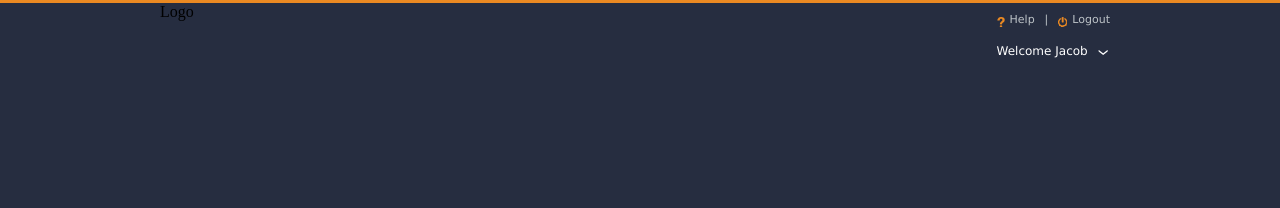
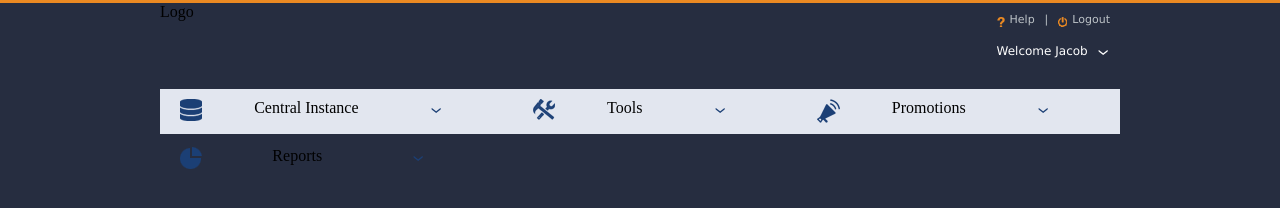
Before and after one commit to harshith12345/ALLOK, a plain HTML site: page index.html in a window 1280 px wide. Drawn offline with Linux system fonts and the light colour scheme.

Commit message:
last updated with little menu bar

```diff
--- a/index.html
+++ b/index.html
@@ -29,7 +29,55 @@
         </div>
         </div>
         </div>
-        <div>
+        <div class="NavigationBar">
+            <div class="NavigationBar-Menu1">
+                <div class="NavigationBar-Menu1-image1">
+                    <img src="images/icon_centralinstance.png" alt="none">
+                </div>
+                <div class="NavigationBar-Menu1-text">
+                    Central Instance
+                </div>
+                <div class="NavigationBar-Menu1-image2">
+                    <img src="images/down_arrow_blue.png" alt="none">
+                </div>
+            </div>
+
+            <div class="NavigationBar-Menu1">
+                <div class="NavigationBar-Menu1-image1">
+                    <img src="images/icon_tools.png" alt="none">
+                </div>
+                <div class="NavigationBar-Menu1-text">
+                    Tools
+                </div>
+                <div class="NavigationBar-Menu1-image2">
+                    <img src="images/down_arrow_blue.png" alt="none">
+                </div>
+            </div>
+
+            <div class="NavigationBar-Menu1">
+                <div class="NavigationBar-Menu1-image1">
+                    <img src="images/icon_promotion.png" alt="none">
+                </div>
+                <div class="NavigationBar-Menu1-text">
+                    Promotions
+                </div>
+                <div class="NavigationBar-Menu1-image2">
+                    <img src="images/down_arrow_blue.png" alt="none">
+                </div>
+            </div>
+
+            <div class="NavigationBar-Menu1">
+                <div class="NavigationBar-Menu1-image1">
+                    <img src="images/icon_report.png" alt="none">
+                </div>
+                <div class="NavigationBar-Menu1-text">
+                    Reports
+                </div>
+                <div class="NavigationBar-Menu1-image2">
+                    <img src="images/down_arrow_blue.png" alt="none">
+                </div>
+            </div>
+
         </div>
 
 
--- a/styles.css
+++ b/styles.css
@@ -84,3 +84,50 @@ body {
     margin-right: 10px;
     padding-top: 3px;
 }
+
+.NavigationBar
+{
+    height: 45px;
+    display: grid;
+    grid-template-columns: auto auto auto;
+    background-color: #e2e6ef;
+    column-width: 20px;
+}
+.NavigationBar-Menu1
+{
+    display: grid;
+    grid-template-columns: auto auto auto;
+    padding-top: 10px;
+    padding-bottom: 10px;
+
+}
+.NavigationBar-Menu1:default
+{
+    font-family: "Myriad-Pro";
+    font-size: 14px;
+    color: #1b3f75;
+    padding-top: 10px;
+    padding-bottom: 10px;
+}
+.NavigationBar-Menu1:hover
+{
+    font-family: "Myriad-Pro";
+    font-size: 14px;
+    color: #ffffff;
+    background-color: #3d85c6;
+    padding-top: 10px;
+    padding-bottom: 10px;
+
+}
+.NavigationBar-Menu1-image1
+{
+    padding-left: 20px;
+}
+.NavigationBar-Menu1-text
+{
+    padding-right: 20px;
+}
+.NavigationBar-Menu1-image2
+{
+    padding-right: 20px;
+}
```
